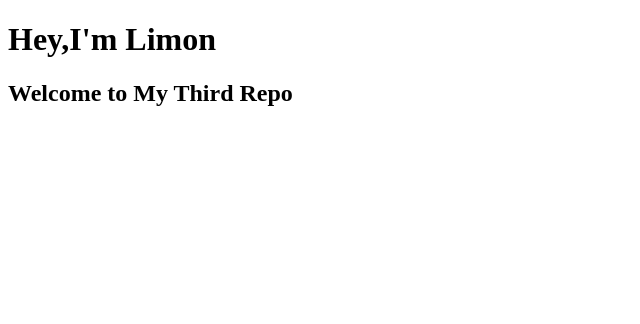
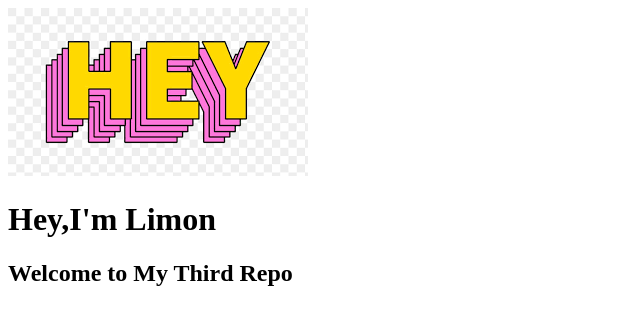
Before and after one commit to RabbiAhemed/my-third-repo, a plain HTML site: page index.html in a window 1280 px wide. Shown: the whole page, without its empty margins (0-640 px from the left). Drawn offline with Linux system fonts and the light colour scheme.

Commit message:
added image tag

```diff
--- a/index.html
+++ b/index.html
@@ -7,6 +7,7 @@
     <title>Document</title>
 </head>
 <body>
+    <img src="hey.png" alt="">
     <h1>Hey,I'm Limon</h1>
     <h2>Welcome to My Third Repo</h2>
 
```
Also changed, not shown: hey.png (added).
